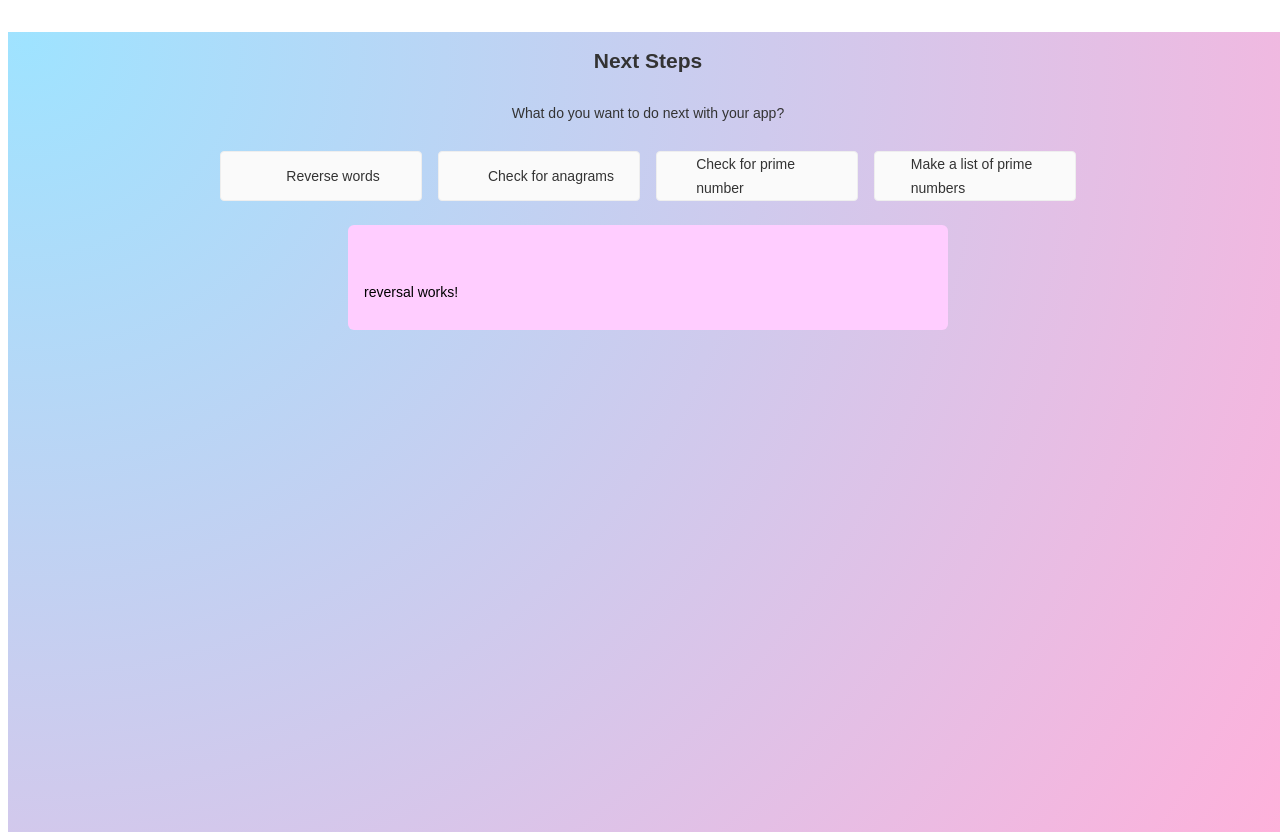
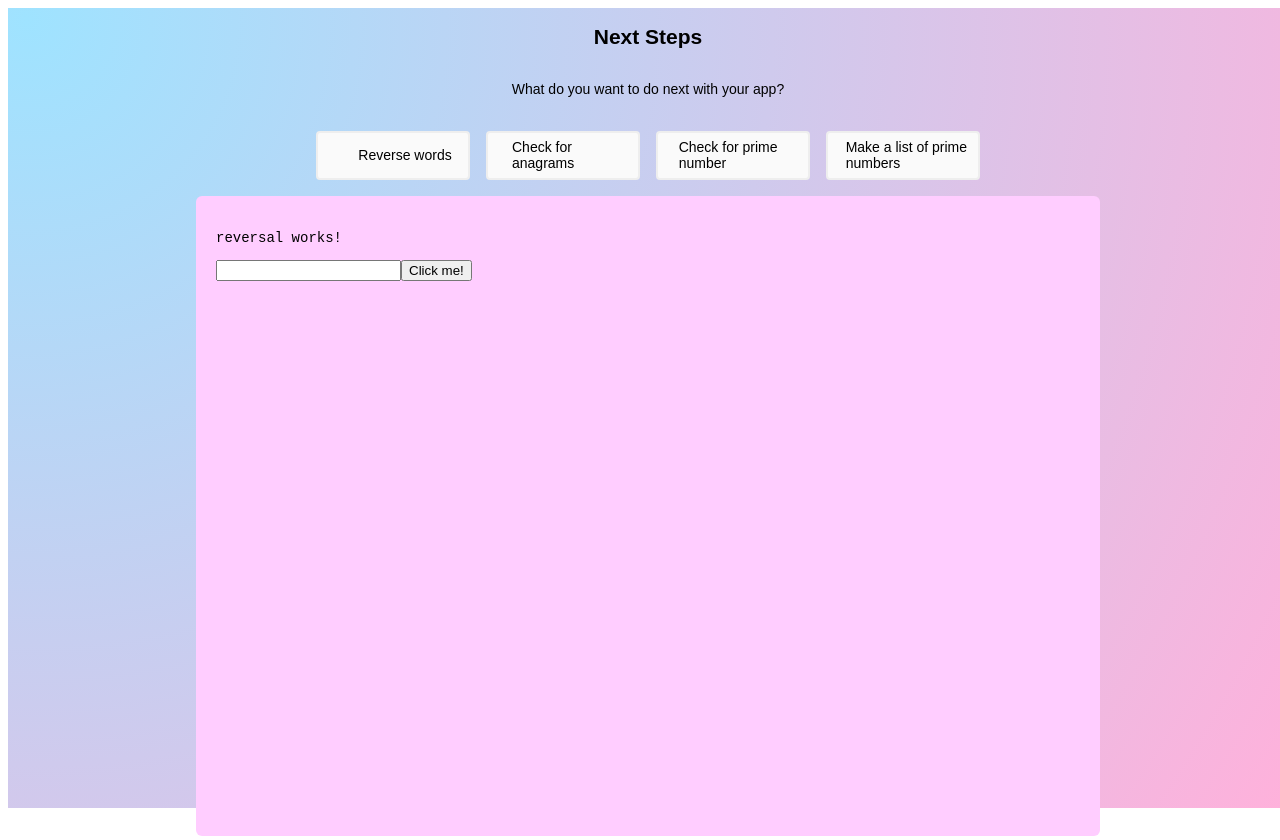
Before and after one commit to lisette-git/mango-front, an Angular app: page / in a window 1280 px wide. Built offline with nearby package versions, Linux system fonts and the light colour scheme.

Commit message:
create service

```diff
--- a/src/app/app.component.css
+++ b/src/app/app.component.css
@@ -2,110 +2,60 @@ html {
   width: 100vw;
   height: 100vh;
   background-image: radial-gradient( circle farthest-corner at 1.5% 1.4%,  rgba(159,227,255,1) 0%, rgba(255,177,219,1) 100.2% );
-  position: 50% 50%
+
       }
 
-
-
-
-  :host {
+:host {
     font-family:  Arial;
     font-size: 14px;
-    color: #333;
-    box-sizing: border-box;
   }
-
-
-
-  .toolbar {
-    height: 60px;
-    margin: -8px;
-    display: flex;
-    align-items: center;
-    background-color: #9355A7;
-    color: white;
-    font-weight: 800;
-  }
-
 
   .content {
     display: flex;
-    margin: 32px auto;
-    padding: 0 16px;
+    margin: 0px auto;
+    padding: 0px;
     max-width: 960px;
     flex-direction: column;
     align-items: center;
-
   }
 
   .card-container {
     display: flex;
     flex-wrap: wrap;
     justify-content: center;
-    margin-top: 16px;
+    margin-top: 20px;
   }
 
   .card {
     border-radius: 4px;
-    border: 1px solid #eee;
+    border: 2px solid #eee;
     background-color: #fafafa;
-    height: 40px;
+    height: 45px;
     width: 150px;
     margin: 0 8px 16px;
-    padding: 16px;
     display: flex;
     flex-direction: row;
     justify-content: center;
     align-items: center;
     transition: all 0.2s ease-in-out;
-    line-height: 24px;
   }
 
-  .card.card-small {
-    height: 16px;
-    width: 168px;
+
+  .card-container .card:not(.highlight-card):hover {
+    transform: translateY(-5px);
+    box-shadow: 0 4px 17px rgba(black, 0.35);
   }
 
 
 
-  .card-container .card:not(.highlight-card):hover {
-    transform: translateY(-3px);
-    box-shadow: 0 4px 17px rgba(black, 0.35);
-  }
-
-  .card-container .card:not(.highlight-card):hover .material-icons path {
-    fill: rgb(105, 103, 103);
-  }
-
-  .card.highlight-card {
-    background-color: #1976d2;
-    color: white;
-    font-weight: 600;
-    border: none;
-    width: auto;
-    min-width: 30%;
-    position: relative;
-  }
-
-  .card.card.highlight-card span {
-    margin-left: 60px;
-  }
-
 
   .terminal {
     position: relative;
-    width: 80%;
-    max-width: 600px;
+    width: 90%;
+    height: 600px;
     border-radius: 6px;
-    padding-top: 45px;
-    margin-top: 8px;
+    padding: 20px;
     overflow: hidden;
     background-color: rgb(255,205,255);
+    font-family: Arial;
   }
-
-  .terminal pre {
-    font-family: Arial;
-    color: black;
-    padding: 0 1rem 1rem;
-    margin: 0;
-  }
--- a/src/app/app.module.ts
+++ b/src/app/app.module.ts
@@ -1,5 +1,6 @@
 import { BrowserModule } from '@angular/platform-browser';
 import { NgModule } from '@angular/core';
+import { HttpClientModule } from'@angular/common/http';
 
 import { AppRoutingModule } from './app-routing.module';
 import { AppComponent } from './app.component';
@@ -18,7 +19,8 @@ import { PrimelistComponent } from './components/primelist/primelist.component';
   ],
   imports: [
     BrowserModule,
-    AppRoutingModule
+    AppRoutingModule,
+    HttpClientModule
   ],
   providers: [],
   bootstrap: [AppComponent]
--- a/src/app/components/reversal/reversal.component.html
+++ b/src/app/components/reversal/reversal.component.html
@@ -1 +1,6 @@
 <p>reversal works!</p>
+
+
+<input type="text" width=24px id="txtin1" name="txtin1">
+<button type="button" (click)="onClickMe()" id="revButton">Click me!</button>
+{{clickMessage}}
--- a/src/app/components/reversal/reversal.component.ts
+++ b/src/app/components/reversal/reversal.component.ts
@@ -1,4 +1,5 @@
 import { Component, OnInit } from '@angular/core';
+import { HttpClient, HttpHeaders } from '@angular/common/http';
 
 @Component({
   selector: 'app-reversal',
@@ -12,4 +13,17 @@ export class ReversalComponent implements OnInit {
   ngOnInit() {
   }
 
-}
+clickMessage = '';
+text = '';
+
+
+
+    onClickMe() {
+
+    this.text = (<HTMLInputElement>document.getElementById("txtin1")).value;
+    this.clickMessage = "my hero!  you pressed the button"
+
+    }
+
+
+};
```
Also changed, not shown: src/app/service/app.service.ts (added, +9 -0 lines), 1 other file (tests, documents, lock files or other folders).
